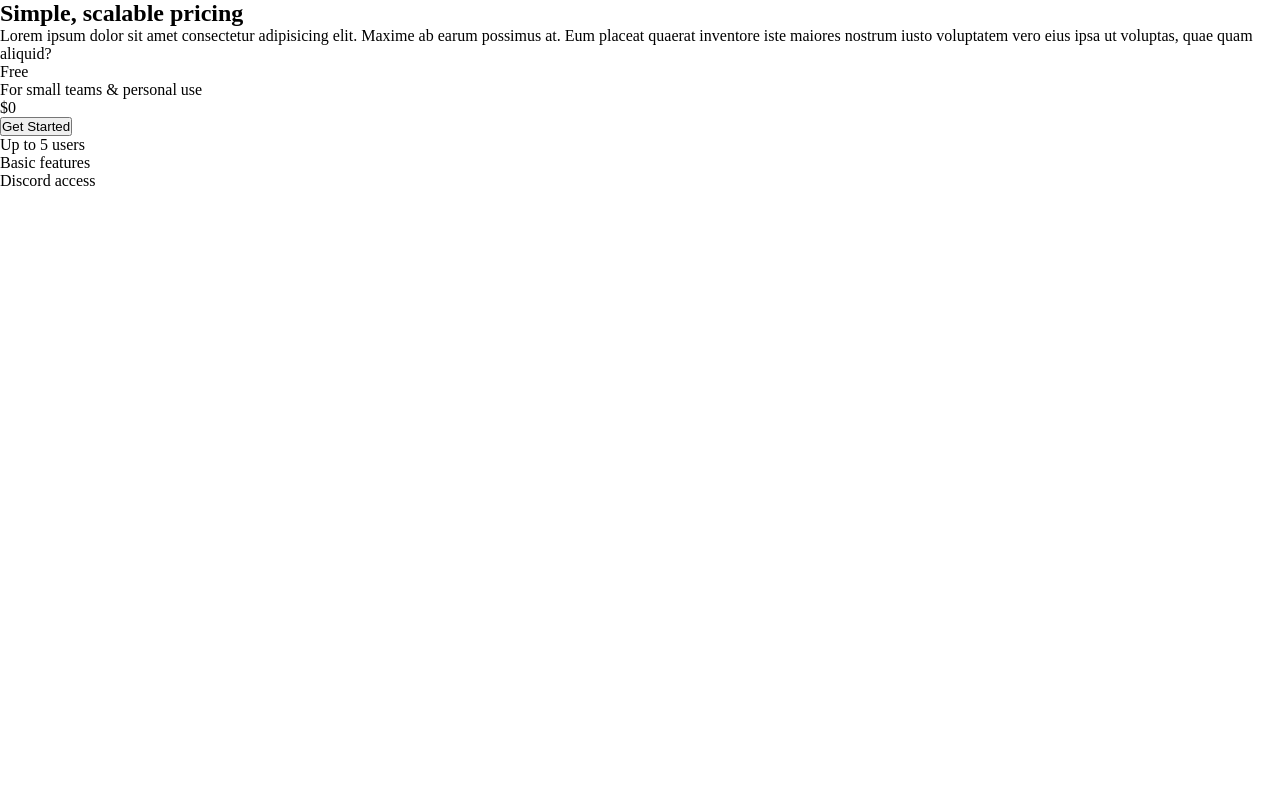
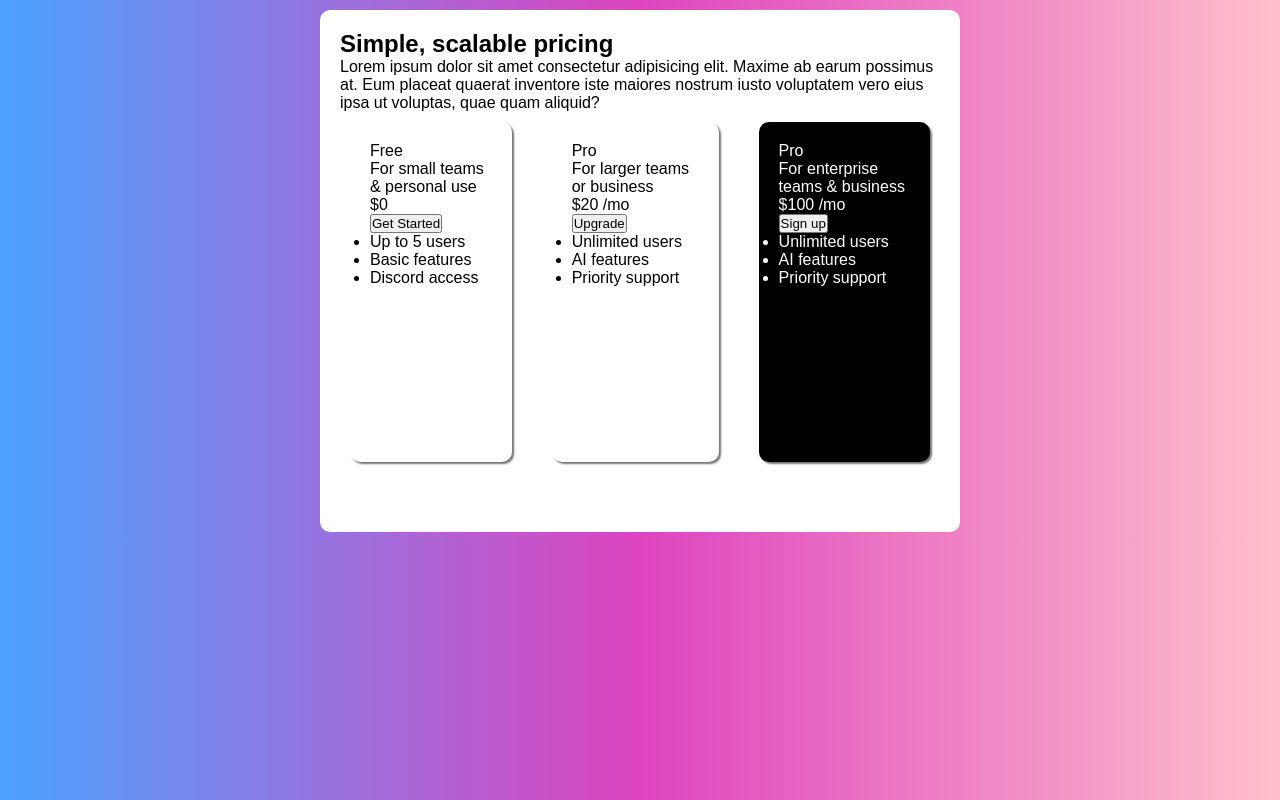
Before and after one commit to edsoncardoso658/projetos-pessoais, a plain HTML site: page price-cards/index.html in a window 1280 px wide. Drawn offline with Linux system fonts and the light colour scheme.

Commit message:
Update Plans

```diff
--- a/price-cards/css/style.css
+++ b/price-cards/css/style.css
@@ -3,8 +3,57 @@
 *{
     padding: 0px;
     margin: 0px;
+    font-family: Arial, Helvetica, sans-serif;
 }
 
 body{
-    background-image: linear-gradient();
+    background-image: linear-gradient(to right,rgba(0, 123, 255, 0.703), rgba(212, 13, 172, 0.774), pink);
 }
+
+main{
+    background-color: white;
+    width: 300px;
+    margin: auto;
+    padding: 20px;
+    border-radius: 10px;
+    margin-top: 10px;
+    margin-bottom: 10px;
+
+}
+
+section#price-plans div#plans-container{
+    display: grid;
+    grid-template-rows: auto auto auto;
+    gap: 20px;
+
+}
+
+div.plans-item{
+    box-shadow: 2px 2px 2px rgba(0, 0, 0, 0.553);
+    padding: 20px;
+    border-radius: 10px;
+    height: 300px;
+    margin: 10px;
+
+}
+
+div#enterprise{
+    background-color: black;
+    color: white;
+}
+
+
+@media only screen and (min-width: 768px) {
+
+    main{
+        width: 600px;
+    }
+
+    section#price-plans div#plans-container{
+        display: grid;
+        grid-template-columns: auto auto auto;
+        gap: 20px;
+
+}
+
+}
--- a/price-cards/index.html
+++ b/price-cards/index.html
@@ -24,8 +24,28 @@
                         <li>Discord access</li>
                     </ul>
                 </div>
-                <div class="plans-item"></div>
-                <div class="plans-item" id="enterprise"></div>
+                <div class="plans-item">
+                    <p>Pro</p>
+                    <span>For larger teams or business</span>
+                    <p>$20 /mo</p>
+                    <button>Upgrade</button>
+                    <ul>
+                        <li>Unlimited users</li>
+                        <li>AI features</li>
+                        <li>Priority support</li>
+                    </ul>
+                </div>
+                <div class="plans-item" id="enterprise">
+                    <p>Pro</p>
+                    <span>For enterprise teams & business</span>
+                    <p>$100 /mo</p>
+                    <button>Sign up</button>
+                    <ul>
+                        <li>Unlimited users</li>
+                        <li>AI features</li>
+                        <li>Priority support</li>
+                    </ul>
+                </div>
             </div>
 
         </section>
```
